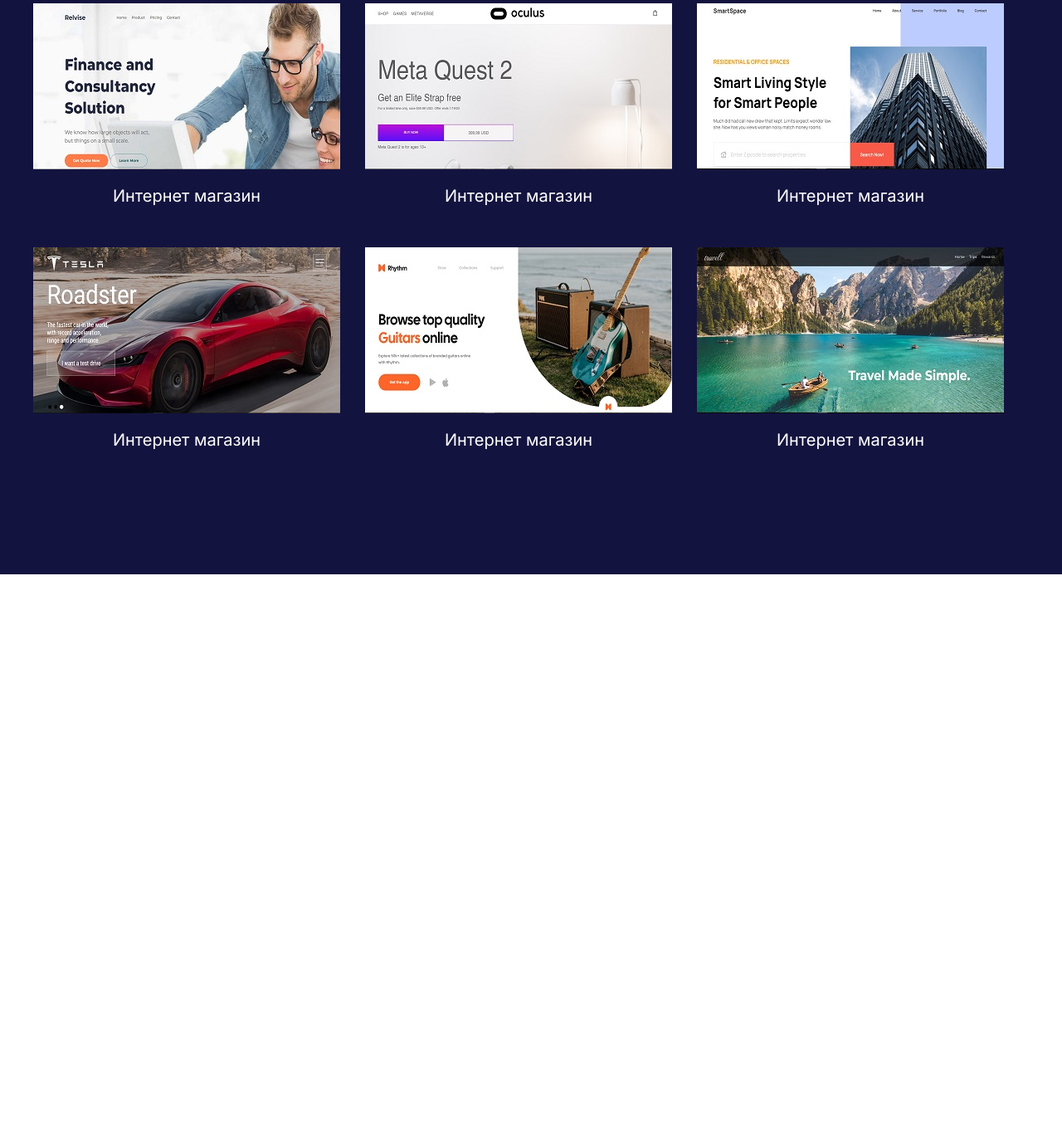
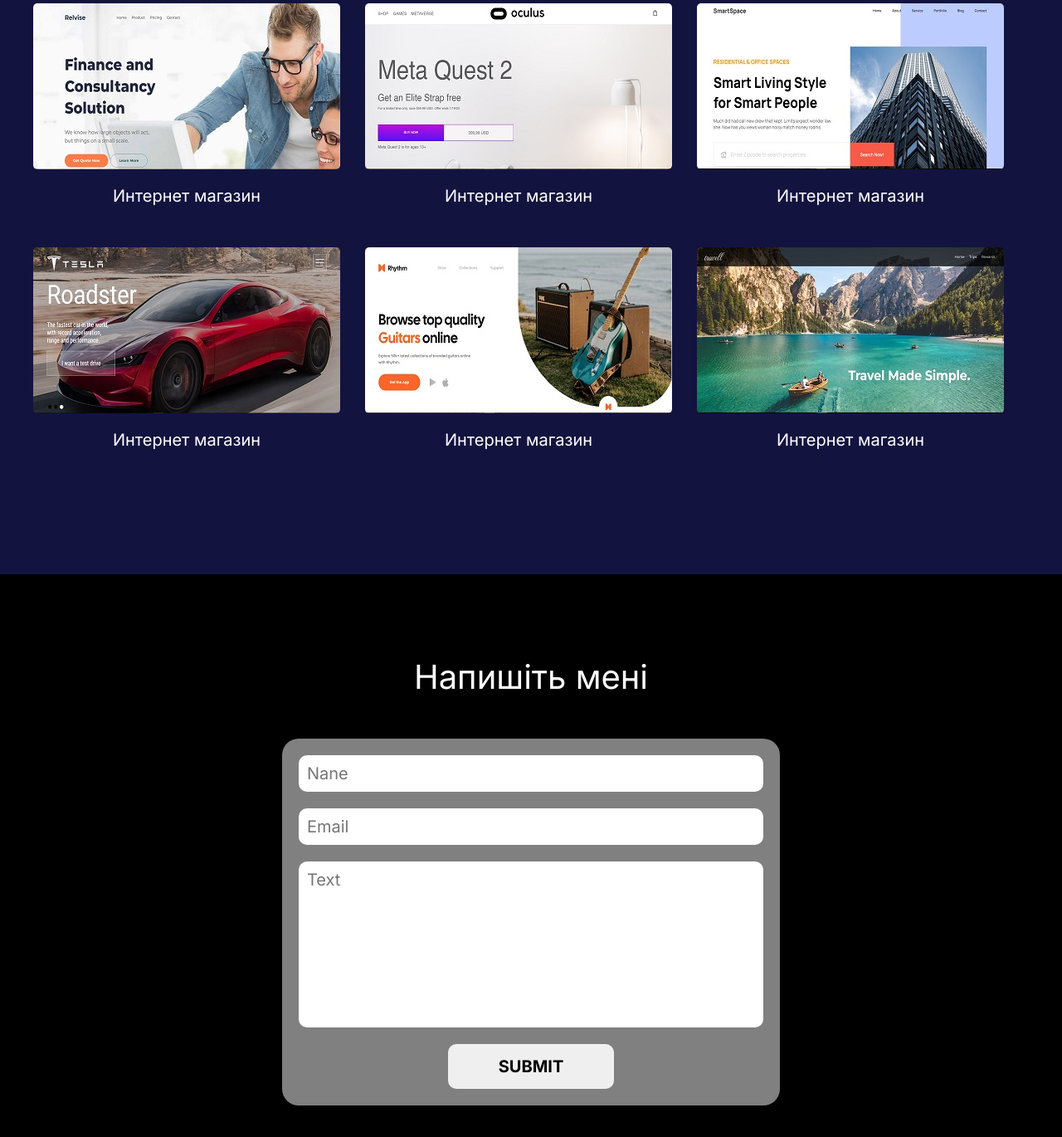
Before and after one commit to programer1983/basic-portfolio, a plain HTML site: page index.html in a window 1280 px wide. Shown: the part 1782-3152 px from the top of the page at 83% size. Before the commit the page ends 2474 px from the top, so only its background shows below. Drawn offline with Linux system fonts and the light colour scheme.

Commit message:
create contact block

```diff
--- /dev/null
+++ b/css/contact.css
@@ -0,0 +1,54 @@
+.contact {
+    background-color: var(--blackColor);
+    padding: 100px 0;
+}
+
+.contact__title {
+    color: var(--whiteColor);
+    text-align: center;
+    font-size: 40px;
+    margin-bottom: 50px;
+}
+
+.contact__form {
+    display: flex;
+    flex-direction: column;
+    row-gap: 20px;
+    max-width: 600px;
+    margin: 0 auto;
+    background-color: gray;
+    padding: 20px;
+    border-radius: 20px;
+}
+
+.contact__form input {
+    padding: 10px;
+    border-radius: 10px;
+}
+
+.contact__form textarea {
+    padding: 10px;
+    border-radius: 10px;
+    height: 200px;
+    resize: none;
+}
+
+.contact__form input, textarea::placeholder {
+    font-size: 20px;
+}
+
+.contact__form button {
+    width: 200px;
+    margin: 0 auto;
+    padding: 15px 20px;
+    font-size: 20px;
+    text-transform: uppercase;
+    font-weight: 700;
+    border-radius: 10px;
+    transition: all 0.5s ease;
+}
+
+.contact__form button:hover {
+    background-color: #d3c4c4;
+    transform: scale(1.1);
+}
--- a/css/style.css
+++ b/css/style.css
@@ -4,3 +4,4 @@
 @import "./top.css";
 @import "./work.css";
 @import "./about.css";
+@import "./contact.css";
--- a/css/work.css
+++ b/css/work.css
@@ -18,10 +18,21 @@
 
 .work__item {
     padding-bottom: 50px;
+    cursor: pointer;
+}
+
+.work__item__image {
+    margin-bottom: 20px;
+    overflow: hidden;
+    border-radius: 5px;
 }
 
 .work__item__img {
-    margin-bottom: 20px;
+    transition: all 0.5s ease;
+}
+
+.work__item__img:hover {
+    transform: scale(1.1);
 }
 
 .work__text {
--- a/index.html
+++ b/index.html
@@ -60,61 +60,108 @@
             <div class="container">
                 <h2 class="work__title" id="work">Деякі мої роботи.</h2>
                 <div class="work__items">
+                    <a href="">
                         <div class="work__item">
+                                <div class="work__item__image">
                                     <img src="img/work/work-1.jpg" alt="Image" class="work__item__img">
+                                </div>
                             <div class="work__text">
                                 <p>Интернет магазин Интернет магазин</p>
                             </div>
                         </div>
+                    </a>
+                    <a href="">
                         <div class="work__item">
+                            <div class="work__item__image">
                                 <img src="img/work/work-2.jpg" alt="Image" class="work__item__img">
+                            </div>
                             <div class="work__text">
                                 <p>Интернет магазин</p>
                             </div>
                         </div>
+                    </a>
+                    <a href="">
                         <div class="work__item">
+                            <div class="work__item__image">
                                 <img src="img/work/work-3.jpg" alt="Image" class="work__item__img">
+                            </div>
                             <div class="work__text">
                                 <p>Интернет магазин</p>
                             </div>
                         </div>
+                    </a>
+                    <a href="">
                         <div class="work__item">
+                            <div class="work__item__image">
                                 <img src="img/work/work-4.jpg" alt="Image" class="work__item__img">
+                            </div>
                             <div class="work__text">
                                 <p>Интернет магазин</p>
                             </div>
                         </div>
+                    </a>
+                    <a href="">
                         <div class="work__item">
+                            <div class="work__item__image">
                                 <img src="img/work/work-5.jpg" alt="Image" class="work__item__img">
+                            </div>
                             <div class="work__text">
                                 <p>Интернет магазин</p>
                             </div>
                         </div>
+                    </a>
+                    <a href="">
                         <div class="work__item">
+                            <div class="work__item__image">
                                 <img src="img/work/work-6.jpg" alt="Image" class="work__item__img">
+                            </div>
                             <div class="work__text">
                                 <p>Интернет магазин</p>
                             </div>
                         </div>
+                    </a>
+                    <a href="">
                         <div class="work__item">
+                            <div class="work__item__image">
                                 <img src="img/work/work-7.jpg" alt="Image" class="work__item__img">
+                            </div>
                             <div class="work__text">
                                 <p>Интернет магазин</p>
                             </div>
                         </div>
+                    </a>
+                    <a href="">
                         <div class="work__item">
+                            <div class="work__item__image">
                                 <img src="img/work/work-8.jpg" alt="Image" class="work__item__img">
+                            </div>
                             <div class="work__text">
                                 <p>Интернет магазин</p>
                             </div>
                         </div>
+                    </a>
+                    <a href="">
                         <div class="work__item">
+                            <div class="work__item__image">
                                 <img src="img/work/work-9.jpg" alt="Image" class="work__item__img">
+                            </div>
                             <div class="work__text">
                                 <p>Интернет магазин</p>
                             </div>
                         </div>
+                    </a>
                 </div>
+            </div>
+        </section>
+        <section class="contact">
+            <div class="container">
+                <h2 class="contact__title" id="contact">Напишіть мені</h2>
+                <form action="" class="contact__form">
+                    <input type="text" placeholder="Nane">
+                    <input type="text" placeholder="Email">
+                    <textarea placeholder="Text"></textarea>
+                    <button>Submit</button>
+                </form>
             </div>
         </section>
     </main>
```
Lines whose indentation alone changed are shown as unchanged.
